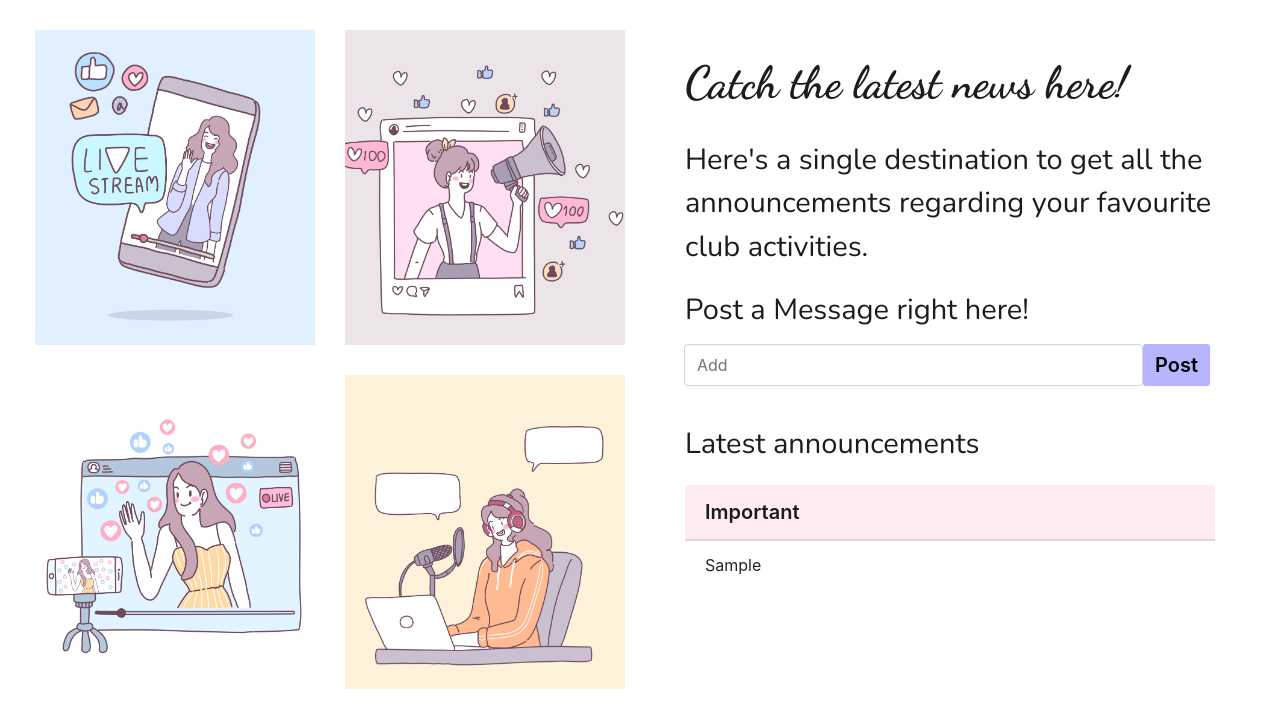
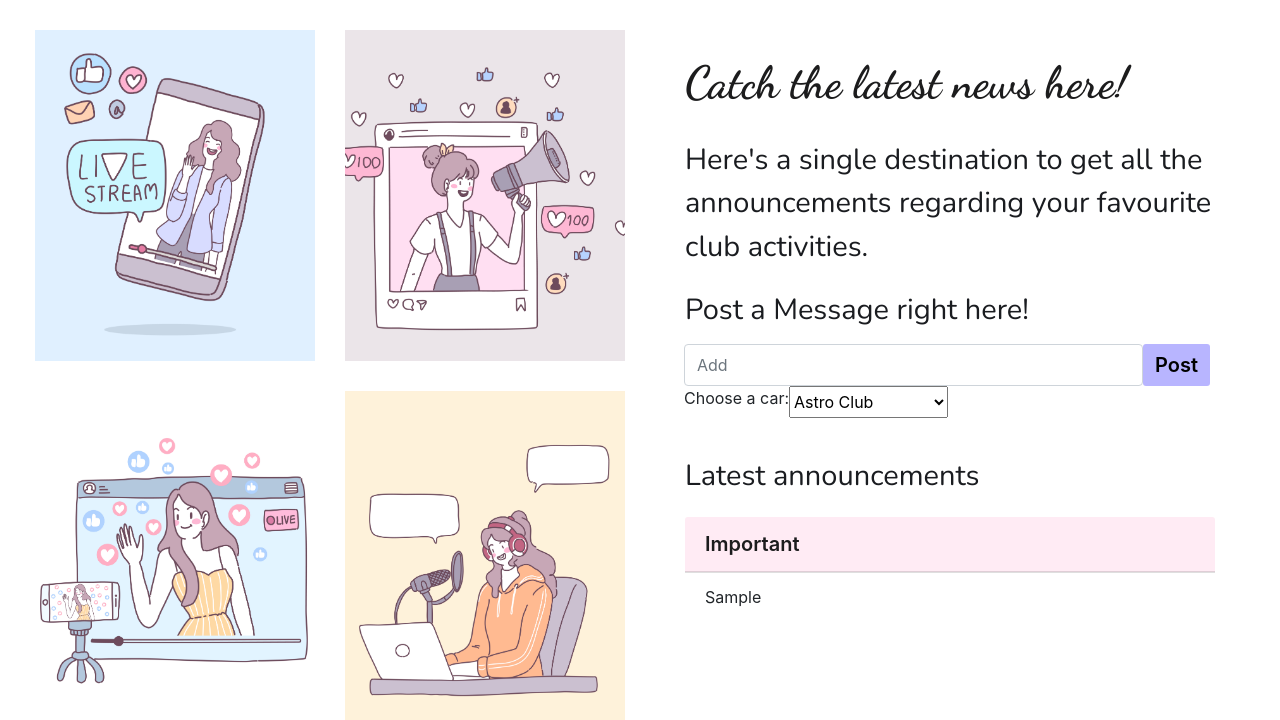
Before and after one commit to sree1532002/DBMS-Project, a PHP site: page /announcements.php in a window 1280 px wide. Shown: the part 162-882 px from the top of the page. Before the commit the page ends 851 px from the top, so only its background shows below. Run offline with PHP 8.4, Linux system fonts and the light colour scheme; a user stored in the database is signed in; tables that the repository leaves empty or names only in its code hold one stand-in row (values such as "Sample post"); some libraries are stand-ins or nearby versions.

Commit message:
announcement

```diff
--- a/addann.php
+++ b/addann.php
@@ -4,7 +4,7 @@ if(isset($_POST['addann'])){
     include('db.php');
     $feeddata = $con->real_escape_string($_POST['feeddata']);
     $feeddata = stripcslashes($feeddata);
-    $sql = "INSERT INTO ann (feed) VALUES ('$feeddata')";
+    $sql = "INSERT INTO announcements (events) VALUES ('$feeddata')";
     if(mysqli_query($con, $sql)){
         echo "<script>";
         echo "alert('Announcement added');";
--- a/announcements.php
+++ b/announcements.php
@@ -1,8 +1,8 @@
 <?php
 session_start();
 include 'db.php';
-$uname = $_SESSION['uname'];
-$sql = "SELECT feed FROM ann";
+$rollno = $_SESSION['rollno'];
+$sql = "SELECT events FROM announcements";
 $result = mysqli_query($con,$sql);
 ?>
 <!doctype html>
@@ -104,7 +104,14 @@ $result = mysqli_query($con,$sql);
               </div>
 
               <div class="input-group-append">
-                  <input type = "hidden" name = "uname" value ="<?php echo $uname;?>">
+                  <input type = "hidden" name = "rollno" value ="<?php echo $rollno;?>">
+                  <label for="cars">Choose a car:</label>
+                    <select name="cars" id="cars">
+                        <option value="1">Astro Club</option>
+                        <option value="2">Computer Club</option>
+                        <option value="3">Photography Club</option>
+                        <option value="4">Cultural Club</option>
+                   </select>
                   <input type = "hidden" name = "clubno" value ="1">
               </div>
             </form>
@@ -116,7 +123,7 @@ $result = mysqli_query($con,$sql);
               <?php
                 while($row = mysqli_fetch_assoc($result)){
               ?>
-              <li class  ="list-group-item"><?php echo $row['feed'];?></li>
+              <li class  ="list-group-item"><?php echo $row['events'];?></li>
               <?php } ?>
             </ul>
           </div>
```
